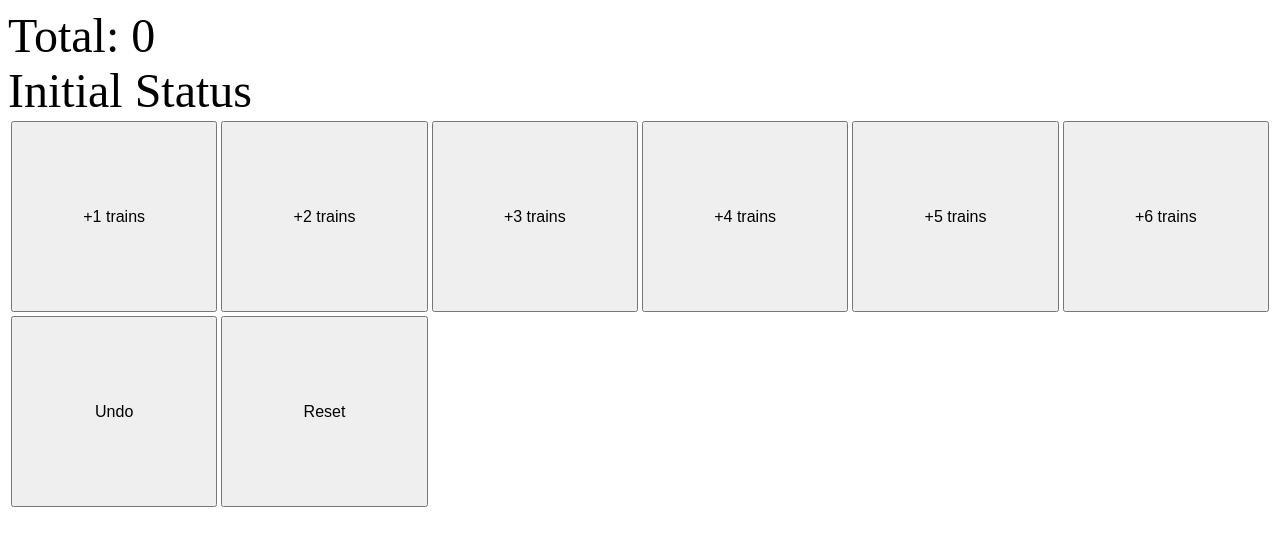
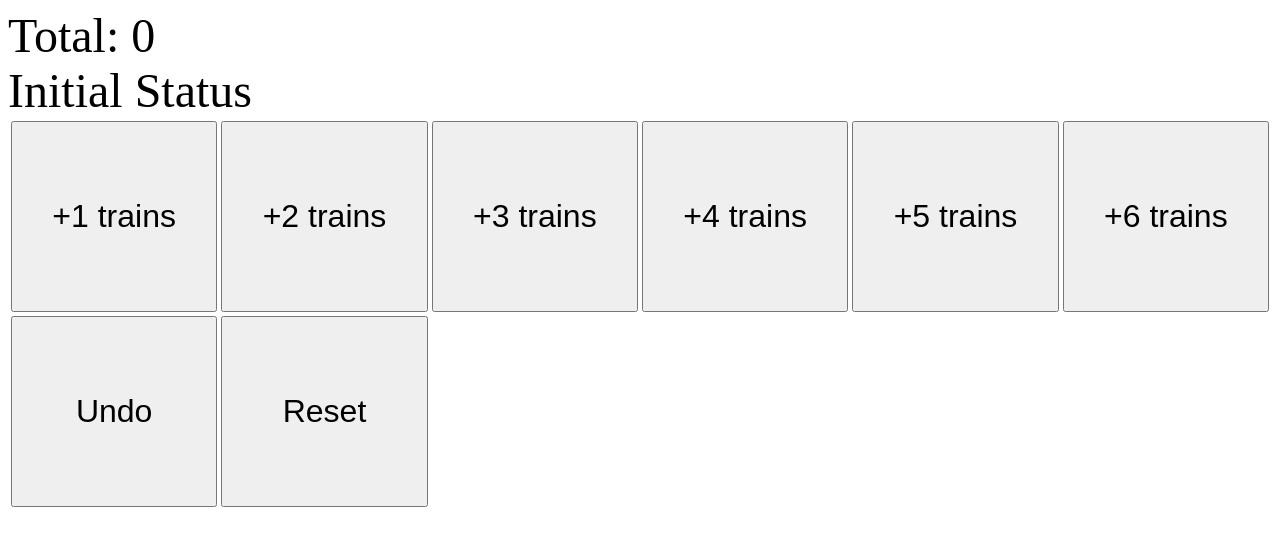
Before and after one commit to timlev/timlev.github.io, a PHP site: page /ttr.html in a window 1280 px wide. Shown: the top 546 px of the page. Run offline with PHP 8.4, Linux system fonts and the light colour scheme.

Commit message:
Increased font size of buttons

```diff
--- a/stylesheet.css
+++ b/stylesheet.css
@@ -9,13 +9,13 @@ td {
 .add {
   width : 100%;
   height : 100%;
-  font-size: 100%;
+  font-size: 200%;
 }
 
 .unre {
   width : 100%;
   height : 100%;
-  font-size: 100%;
+  font-size: 200%;
 }
 
 div {
```
